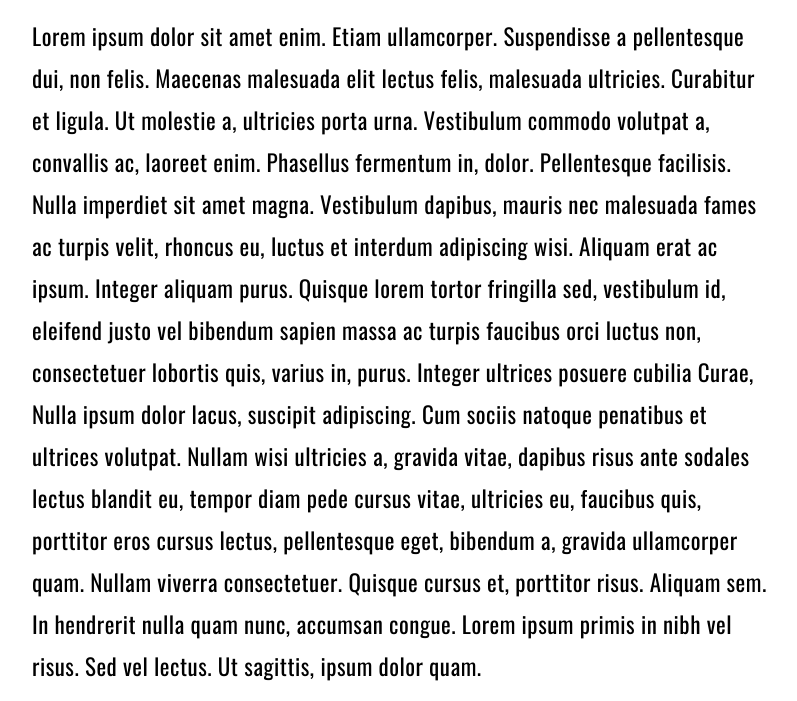
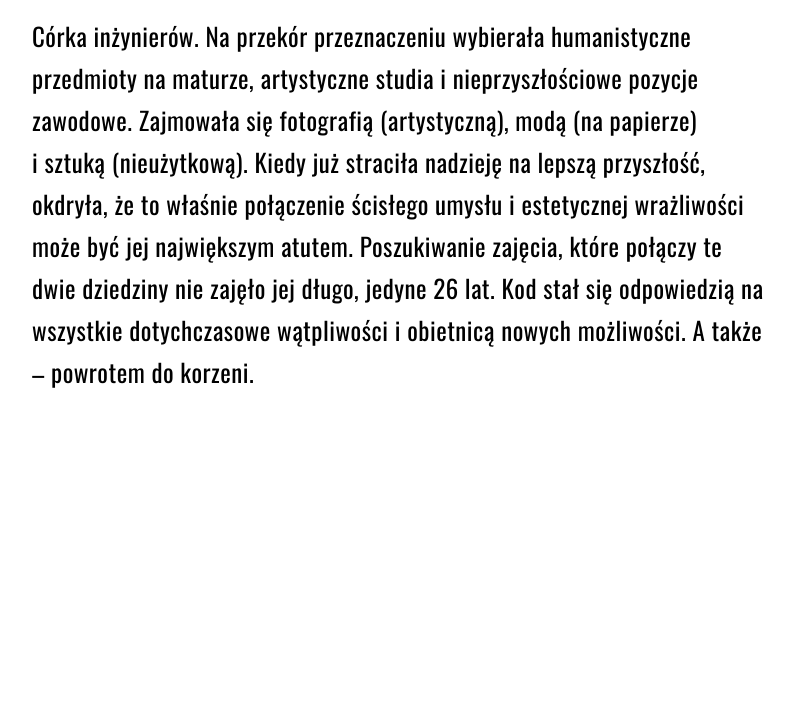
Before and after one commit to olagajda/Zadanie-0-AG, a plain HTML site: page zadanie-0-landing.html in a window 1280 px wide. Shown: the part 117-818 px from the top of the page, without its empty margins (239-1036 px from the left). Drawn offline with nearby package versions, Linux system fonts and the light colour scheme.

Commit message:
wpis o mnie

```diff
--- a/zadanie-0-landing.html
+++ b/zadanie-0-landing.html
@@ -28,7 +28,8 @@
 <div class="container">
   <div class="main">
     <p>
-      Lorem ipsum dolor sit amet enim. Etiam ullamcorper. Suspendisse a pellentesque dui, non felis. Maecenas malesuada elit lectus felis, malesuada ultricies. Curabitur et ligula. Ut molestie a, ultricies porta urna. Vestibulum commodo volutpat a, convallis ac, laoreet enim. Phasellus fermentum in, dolor. Pellentesque facilisis. Nulla imperdiet sit amet magna. Vestibulum dapibus, mauris nec malesuada fames ac turpis velit, rhoncus eu, luctus et interdum adipiscing wisi. Aliquam erat ac ipsum. Integer aliquam purus. Quisque lorem tortor fringilla sed, vestibulum id, eleifend justo vel bibendum sapien massa ac turpis faucibus orci luctus non, consectetuer lobortis quis, varius in, purus. Integer ultrices posuere cubilia Curae, Nulla ipsum dolor lacus, suscipit adipiscing. Cum sociis natoque penatibus et ultrices volutpat. Nullam wisi ultricies a, gravida vitae, dapibus risus ante sodales lectus blandit eu, tempor diam pede cursus vitae, ultricies eu, faucibus quis, porttitor eros cursus lectus, pellentesque eget, bibendum a, gravida ullamcorper quam. Nullam viverra consectetuer. Quisque cursus et, porttitor risus. Aliquam sem. In hendrerit nulla quam nunc, accumsan congue. Lorem ipsum primis in nibh vel risus. Sed vel lectus. Ut sagittis, ipsum dolor quam.
+      Córka inżynierów. Na przekór przeznaczeniu wybierała humanistyczne przedmioty na maturze, artystyczne studia i&nbsp;nieprzyszłościowe pozycje zawodowe. Zajmowała się fotografią (artystyczną), modą (na papierze) i&nbsp;sztuką (nieużytkową). Kiedy już straciła nadzieję na lepszą przyszłość, okdryła, że to właśnie połączenie ścisłego umysłu i&nbsp;estetycznej wrażliwości może być jej największym atutem. Poszukiwanie zajęcia, które połączy te dwie dziedziny nie zajęło jej długo, jedyne 26 lat. Kod stał się odpowiedzią na wszystkie dotychczasowe wątpliwości&nbsp;i obietnicą nowych możliwości.
+      A także – powrotem do korzeni.
     </p>
   </div>
 </div>
--- a/zadanie-0.css
+++ b/zadanie-0.css
@@ -45,7 +45,7 @@ a:active {
   margin-right: 200px;
   margin-top: 12px;
   font-family: oswald_regularregular , sans-serif;
-  font-size: 23px;
+  font-size: 25px;
   color: black;
   line-height: 42px;
   letter-spacing: 0.5px;
@@ -104,7 +104,7 @@ dd {
 
 .photos {
   font-family: oswald_regularregular , sans-serif;
-  font-size: 23px;
+  font-size: 25px;
   color: black;
   line-height: 42px;
   letter-spacing: 0.5px;
```
